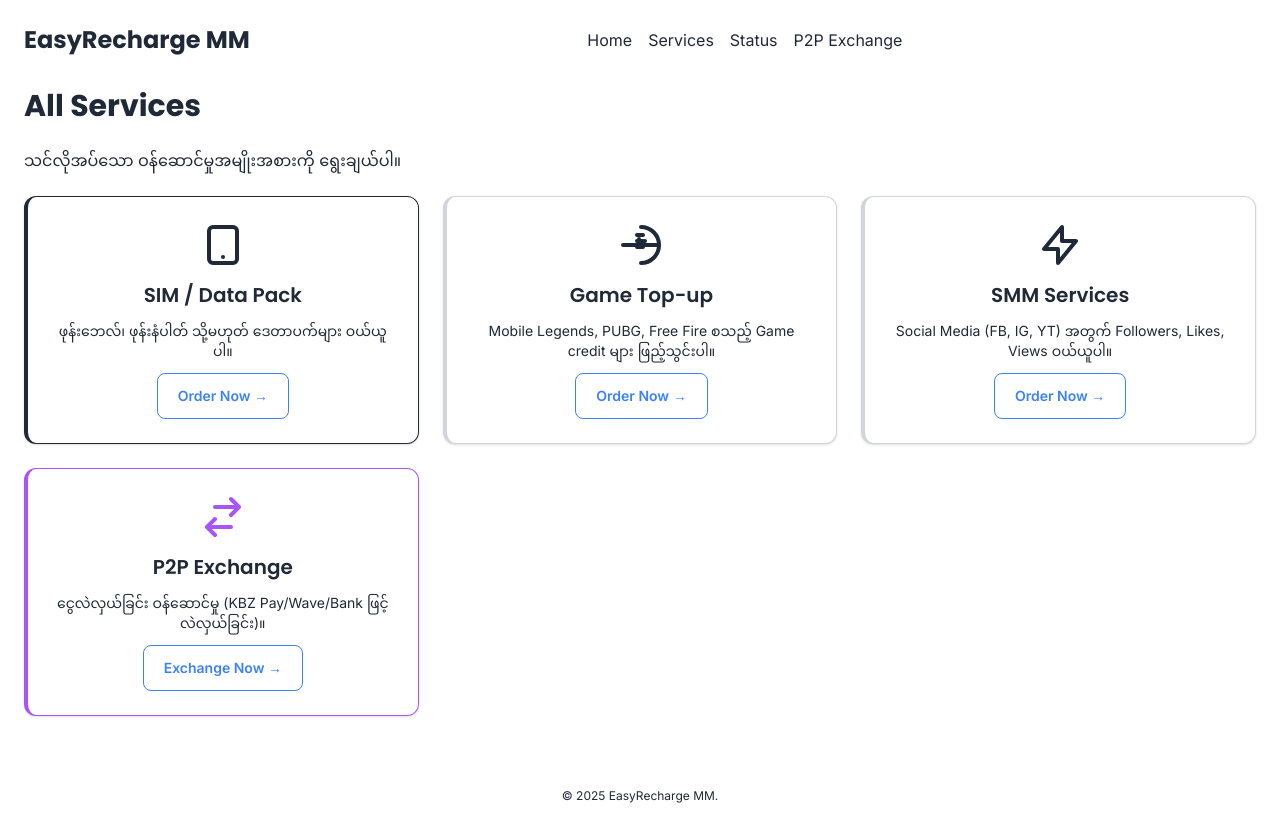
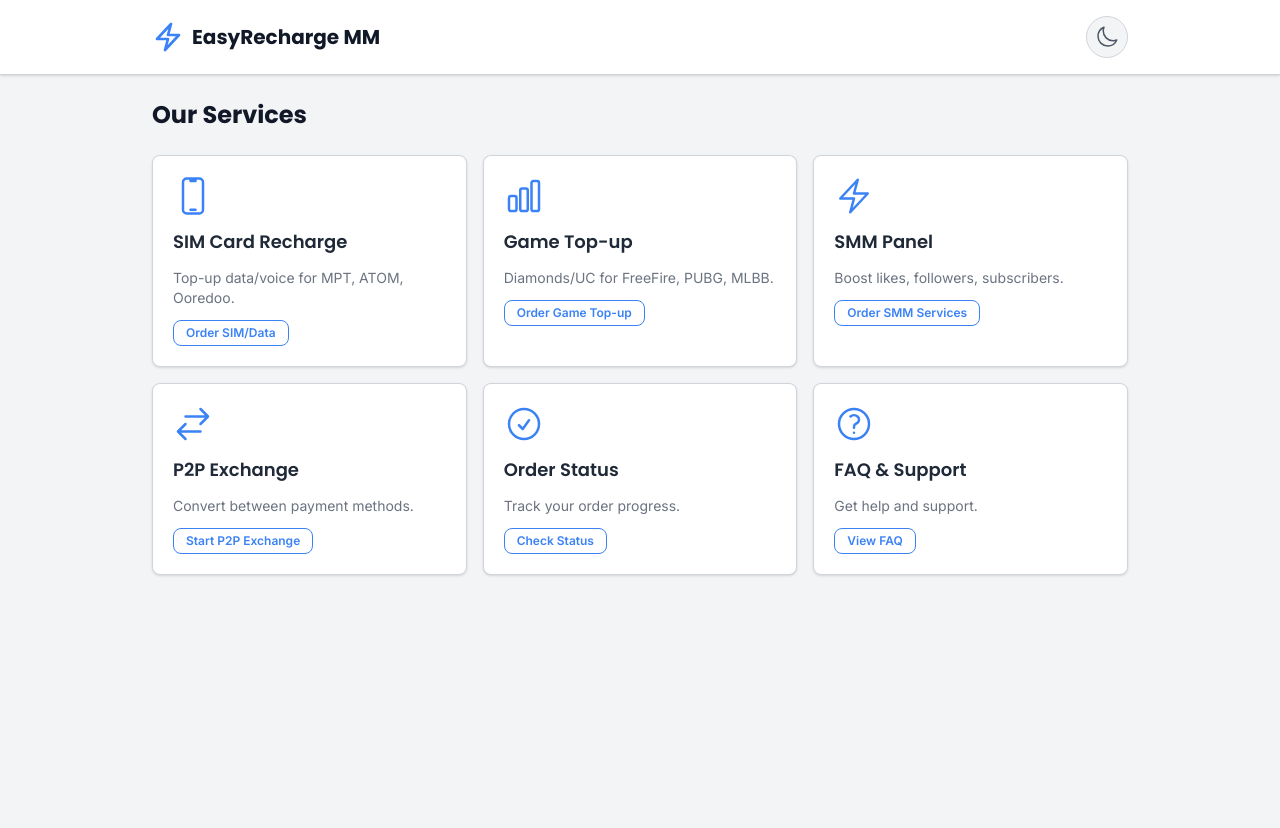
Before and after one commit to Baru2006/er_mm, a plain HTML site: page services.html in a window 1280 px wide. After the commit the page ends 800 px from the top, so only its background shows below. Drawn offline with nearby package versions, Linux system fonts and the light colour scheme.

Commit message:
Update services.html

```diff
--- a/services.html
+++ b/services.html
@@ -1,110 +1,125 @@
 <!DOCTYPE html>
-<html lang="my" data-theme="light">
+<html lang="my" class="scroll-smooth">
 <head>
-    <meta charset="UTF-8">
+  <meta charset="UTF-g">
   <meta name="viewport" content="width=device-width, initial-scale=1.0">
-    <title>EasyRecharge MM - Services</title>
-    <!-- Load Tailwind CSS CDN -->
+  <title>Services - EasyRecharge MM</title>
   <script src="https://cdn.tailwindcss.com"></script>
-    <!-- Load custom styles.css -->
   <link rel="stylesheet" href="style.css">
   <script>
     tailwind.config = {
       theme: {
         extend: {
+          fontFamily: {
+            sans: ['Inter', 'sans-serif'],
+            heading: ['Poppins', 'sans-serif'],
+          },
           colors: {
-                        'primary-color': 'var(--primary-color)',
-                        'bg-primary': 'var(--bg-primary)',
-                        'bg-secondary': 'var(--bg-secondary)',
-                        'text-primary': 'var(--text-primary)',
-                        'text-secondary': 'var(--text-secondary)',
-                        'border-color': 'var(--border-color)',
-                    },
-                    fontFamily: {
-                        heading: ['var(--font-heading)'],
-                        body: ['var(--font-body)'],
+            primary: 'var(--color-primary)',
           }
         }
       }
     }
   </script>
 </head>
-<body class="bg-bg-secondary font-body">
-    <div class="container mx-auto p-4 md:p-6 min-h-screen">
-        <!-- HEADER (Desktop Nav) -->
-        <header class="desktop-nav sticky top-0 bg-bg-primary z-40 hidden md:flex items-center justify-between">
-            <h1 class="text-2xl font-bold text-primary-color font-heading">EasyRecharge <span class="text-text-primary">MM</span></h1>
-            <nav class="flex space-x-4">
-                <a href="index.html" class="desktop-nav-link">Home</a>
-                <a href="services.html" class="desktop-nav-link active">Services</a>
-                <a href="status.html" class="desktop-nav-link">Status</a>
-                <a href="pay.html" class="desktop-nav-link">P2P Exchange</a>
+<body class="bg-gray-100 dark:bg-gray-900">
+
+  <div id="toast-container"></div>
+
+  <header class="top-header sticky top-0 z-40 bg-white dark:bg-gray-800 shadow">
+    <nav class="main-container flex items-center justify-between py-4">
+      <a href="index.html" class="flex items-center gap-2">
+        <svg xmlns="http://www.w3.org/2000/svg" fill="none" viewBox="0 0 24 24" stroke-width="2" stroke="currentColor" class="w-8 h-8 text-primary">
+          <path stroke-linecap="round" stroke-linejoin="round" d="M3.75 13.5l10.5-11.25L12 10.5h8.25L9.75 21.75 12 13.5H3.75z" />
+        </svg>
+        <span class="text-xl font-heading font-bold text-gray-900 dark:text-white">EasyRecharge MM</span>
+      </a>
+      <button id="theme-toggle" class="btn-icon p-2 rounded-full text-gray-600 dark:text-gray-300 hover:bg-gray-200 dark:hover:bg-gray-700" aria-label="Toggle theme">
+        <span id="theme-icon"></span>
+      </button>
     </nav>
-            <button id="theme-toggle" class="p-2 rounded-full text-text-primary hover:bg-bg-secondary transition-colors">
-                <svg data-theme-icon="light" class="h-6 w-6 hidden" fill="none" viewBox="0 0 24 24" stroke="currentColor" stroke-width="2"><path stroke-linecap="round" stroke-linejoin="round" d="M12 3v1m0 16v1m9-9h-1M4 12H3m15.364 6.364l-.707-.707M6.343 6.343l-.707-.707m12.728 0l-.707.707M6.343 17.657l-.707.707M16 12a4 4 0 11-8 0 4 4 0 018 0z" /></svg>
-                <svg data-theme-icon="dark" class="h-6 w-6 hidden" fill="none" viewBox="0 0 24 24" stroke="currentColor" stroke-width="2"><path stroke-linecap="round" stroke-linejoin="round" d="M20.354 15.354A9 9 0 018.646 3.646 9.003 9.003 0 0012 21a9.003 9.003 0 008.354-5.646z" /></svg>
-            </button>
   </header>
 
-        <main class="space-y-6 md:mt-4">
-            <h1 class="text-3xl font-bold text-text-primary font-heading pt-4">All Services</h1>
-            <p class="text-text-secondary">သင်လိုအပ်သော ဝန်ဆောင်မှုအမျိုးအစားကို ရွေးချယ်ပါ။</p>
+  <main class="main-container py-6">
+    <h1 class="text-2xl font-heading font-bold text-gray-900 dark:text-white mb-6">Our Services</h1>
+    <div class="grid grid-cols-2 md:grid-cols-3 gap-4">
 
-            <div class="grid grid-cols-1 md:grid-cols-2 lg:grid-cols-3 gap-6">
-
-                <!-- 1. SIM/DATA Recharge -->
-                <a href="order_sim.html" class="card-hover card p-6 flex flex-col items-center justify-center space-y-3 border-l-4 border-primary-color">
-                    <svg class="h-12 w-12 text-primary-color" fill="none" viewBox="0 0 24 24" stroke="currentColor" stroke-width="2"><path stroke-linecap="round" stroke-linejoin="round" d="M12 18h.01M7 21h10a2 2 0 002-2V5a2 2 0 00-2-2H7a2 2 0 00-2 2v14a2 2 0 002 2z" /></svg>
-                    <h2 class="text-xl font-semibold text-text-primary font-heading">SIM / Data Pack</h2>
-                    <p class="text-sm text-text-secondary text-center">ဖုန်းဘေလ်၊ ဖုန်းနံပါတ် သို့မဟုတ် ဒေတာပက်များ ဝယ်ယူပါ။</p>
-                    <span class="btn btn-secondary mt-3 text-sm">Order Now &rarr;</span>
+      <a href="order_sim.html" class="card bg-white dark:bg-gray-800 p-5 rounded-lg text-left hover:shadow-lg transition-all space-y-3">
+        <svg xmlns="http://www.w3.org/2000/svg" fill="none" viewBox="0 0 24 24" stroke-width="1.5" stroke="currentColor" class="w-10 h-10 text-primary">
+          <path stroke-linecap="round" stroke-linejoin="round" d="M10.5 1.5H8.25A2.25 2.25 0 006 3.75v16.5a2.25 2.25 0 002.25 2.25h7.5A2.25 2.25 0 0018 20.25V3.75a2.25 2.25 0 00-2.25-2.25H13.5m-3 0V3h3V1.5m-3 0h3m-3 18.75h3" />
+        </svg>
+        <h2 class="font-semibold text-lg text-gray-800 dark:text-white">SIM Card Recharge</h2>
+        <p class="text-sm text-gray-500 dark:text-gray-400">Top-up data/voice for MPT, ATOM, Ooredoo.</p>
+        <span class="btn btn-secondary btn-sm text-xs !py-1 !px-3">Order SIM/Data</span>
       </a>
 
-                <!-- 2. Game Top-up -->
-                <a href="order_game.html" class="card-hover card p-6 flex flex-col items-center justify-center space-y-3 border-l-4 border-status-success">
-                    <svg class="h-12 w-12 text-status-success" fill="none" viewBox="0 0 24 24" stroke="currentColor" stroke-width="2"><path stroke-linecap="round" stroke-linejoin="round" d="M14 10h.01M21 12a9 9 0 01-9 9m9-9a9 9 0 00-9-9m9 9H3m7-2h3m-3-3h3m-3 6h3m-2-4h.01" /></svg>
-                    <h2 class="text-xl font-semibold text-text-primary font-heading">Game Top-up</h2>
-                    <p class="text-sm text-text-secondary text-center">Mobile Legends, PUBG, Free Fire စသည့် Game credit များ ဖြည့်သွင်းပါ။</p>
-                    <span class="btn btn-secondary mt-3 text-sm">Order Now &rarr;</span>
+      <a href="order_game.html" class="card bg-white dark:bg-gray-800 p-5 rounded-lg text-left hover:shadow-lg transition-all space-y-3">
+        <svg xmlns="http://www.w3.org/2000/svg" fill="none" viewBox="0 0 24 24" stroke-width="1.5" stroke="currentColor" class="w-10 h-10 text-primary">
+          <path stroke-linecap="round" stroke-linejoin="round" d="M3 13.125C3 12.504 3.504 12 4.125 12h2.25c.621 0 1.125.504 1.125 1.125v6.75C7.5 20.496 6.996 21 6.375 21h-2.25A1.125 1.125 0 013 19.875v-6.75zM9.75 8.625c0-.621.504-1.125 1.125-1.125h2.25c.621 0 1.125.504 1.125 1.125v11.25c0 .621-.504 1.125-1.125 1.125h-2.25a1.125 1.125 0 01-1.125-1.125V8.625zM16.5 4.125c0-.621.504-1.125 1.125-1.125h2.25C20.496 3 21 3.504 21 4.125v15.75c0 .621-.504 1.125-1.125 1.125h-2.25a1.125 1.125 0 01-1.125-1.125V4.125z" />
+        </svg>
+        <h2 class="font-semibold text-lg text-gray-800 dark:text-white">Game Top-up</h2>
+        <p class="text-sm text-gray-500 dark:text-gray-400">Diamonds/UC for FreeFire, PUBG, MLBB.</p>
+        <span class="btn btn-secondary btn-sm text-xs !py-1 !px-3">Order Game Top-up</span>
       </a>
 
-                <!-- 3. SMM Services -->
-                <a href="order_smm.html" class="card-hover card p-6 flex flex-col items-center justify-center space-y-3 border-l-4 border-status-pending">
-                    <svg class="h-12 w-12 text-status-pending" fill="none" viewBox="0 0 24 24" stroke="currentColor" stroke-width="2"><path stroke-linecap="round" stroke-linejoin="round" d="M13 10V3L4 14h7v7l9-11h-7z" /></svg>
-                    <h2 class="text-xl font-semibold text-text-primary font-heading">SMM Services</h2>
-                    <p class="text-sm text-text-secondary text-center">Social Media (FB, IG, YT) အတွက် Followers, Likes, Views ဝယ်ယူပါ။</p>
-                    <span class="btn btn-secondary mt-3 text-sm">Order Now &rarr;</span>
+      <a href="order_smm.html" class="card bg-white dark:bg-gray-800 p-5 rounded-lg text-left hover:shadow-lg transition-all space-y-3">
+        <svg xmlns="http://www.w3.org/2000/svg" fill="none" viewBox="0 0 24 24" stroke-width="1.5" stroke="currentColor" class="w-10 h-10 text-primary">
+          <path stroke-linecap="round" stroke-linejoin="round" d="M3.75 13.5l10.5-11.25L12 10.5h8.25L9.75 21.75 12 13.5H3.75z" />
+        </svg>
+        <h2 class="font-semibold text-lg text-gray-800 dark:text-white">SMM Panel</h2>
+        <p class="text-sm text-gray-500 dark:text-gray-400">Boost likes, followers, subscribers.</p>
+        <span class="btn btn-secondary btn-sm text-xs !py-1 !px-3">Order SMM Services</span>
       </a>
 
-                <!-- 4. P2P Exchange -->
-                <a href="pay.html" class="card-hover card p-6 flex flex-col items-center justify-center space-y-3 border-l-4 border-purple-500">
-                    <svg class="h-12 w-12 text-purple-500" fill="none" viewBox="0 0 24 24" stroke="currentColor" stroke-width="2"><path stroke-linecap="round" stroke-linejoin="round" d="M8 7h12m0 0l-4-4m4 4l-4 4m0 6H4m0 0l4 4m-4-4l4-4" /></svg>
-                    <h2 class="text-xl font-semibold text-text-primary font-heading">P2P Exchange</h2>
-                    <p class="text-sm text-text-secondary text-center">ငွေလဲလှယ်ခြင်း ဝန်ဆောင်မှု (KBZ Pay/Wave/Bank ဖြင့် လဲလှယ်ခြင်း)။</p>
-                    <span class="btn btn-secondary mt-3 text-sm">Exchange Now &rarr;</span>
+      <a href="pay.html" class="card bg-white dark:bg-gray-800 p-5 rounded-lg text-left hover:shadow-lg transition-all space-y-3">
+        <svg xmlns="http://www.w3.org/2000/svg" fill="none" viewBox="0 0 24 24" stroke-width="1.5" stroke="currentColor" class="w-10 h-10 text-primary">
+          <path stroke-linecap="round" stroke-linejoin="round" d="M7.5 21 3 16.5m0 0L7.5 12M3 16.5h13.5m0-13.5L21 7.5m0 0L16.5 12M21 7.5H7.5" />
+        </svg>
+        <h2 class="font-semibold text-lg text-gray-800 dark:text-white">P2P Exchange</h2>
+        <p class="text-sm text-gray-500 dark:text-gray-400">Convert between payment methods.</p>
+        <span class="btn btn-secondary btn-sm text-xs !py-1 !px-3">Start P2P Exchange</span>
       </a>
+
+      <a href="status.html" class="card bg-white dark:bg-gray-800 p-5 rounded-lg text-left hover:shadow-lg transition-all space-y-3">
+        <svg xmlns="http://www.w3.org/2000/svg" fill="none" viewBox="0 0 24 24" stroke-width="1.5" stroke="currentColor" class="w-10 h-10 text-primary">
+          <path stroke-linecap="round" stroke-linejoin="round" d="M9 12.75L11.25 15 15 9.75M21 12a9 9 0 11-18 0 9 9 0 0118 0z" />
+        </svg>
+        <h2 class="font-semibold text-lg text-gray-800 dark:text-white">Order Status</h2>
+        <p class="text-sm text-gray-500 dark:text-gray-400">Track your order progress.</p>
+        <span class="btn btn-secondary btn-sm text-xs !py-1 !px-3">Check Status</span>
+      </a>
+
+      <a href="faq.html" class="card bg-white dark:bg-gray-800 p-5 rounded-lg text-left hover:shadow-lg transition-all space-y-3">
+        <svg xmlns="http://www.w3.org/2000/svg" fill="none" viewBox="0 0 24 24" stroke-width="1.5" stroke="currentColor" class="w-10 h-10 text-primary">
+          <path stroke-linecap="round" stroke-linejoin="round" d="M9.879 7.519c1.171-1.025 3.071-1.025 4.242 0 1.172 1.025 1.172 2.687 0 3.712-.203.179-.43.326-.67.442-.745.361-1.45.999-1.45 1.827v.75M21 12a9 9 0 11-18 0 9 9 0 0118 0zm-9 5.25h.008v.008H12v-.008z" />
+        </svg>
+        <h2 class="font-semibold text-lg text-gray-800 dark:text-white">FAQ & Support</h2>
+        <p class="text-sm text-gray-500 dark:text-gray-400">Get help and support.</p>
+        <span class="btn btn-secondary btn-sm text-xs !py-1 !px-3">View FAQ</span>
+      </a>
+
     </div>
-
   </main>
 
-        <!-- FOOTER & MOBILE NAV -->
-        <footer class="mt-8 text-center text-xs text-text-secondary pt-10 pb-4 md:pb-0"><p>&copy; 2025 EasyRecharge MM.</p></footer>
-    </div>
-    <nav class="mobile-nav md:hidden">
-        <a href="index.html" class="mobile-nav-item">
-            <svg class="h-6 w-6" fill="none" viewBox="0 0 24 24" stroke="currentColor" stroke-width="2"><path stroke-linecap="round" stroke-linejoin="round" d="M3 12l2-2m0 0l7-7 7 7M5 10v10a1 1 0 001 1h3m10-11l2 2m-2-2v10a1 1 0 01-1 1h-3m-6 0a1 1 0 001-1v-4a1 1 0 011-1h2a1 1 0 011 1v4a1 1 0 001 1m-6 0h6" /></svg><span>Home</span>
+  <nav class="bottom-nav md:hidden fixed bottom-0 left-0 right-0 bg-white dark:bg-gray-800 border-t border-gray-200 dark:border-gray-700 grid grid-cols-4">
+    <a href="index.html" class="flex flex-col items-center p-3 text-gray-600 dark:text-gray-300">
+      <svg xmlns="http://www.w3.org/2000/svg" fill="none" viewBox="0 0 24 24" stroke-width="1.5" stroke="currentColor" class="w-6 h-6"><path stroke-linecap="round" stroke-linejoin="round" d="M2.25 12l8.954-8.955c.44-.439 1.152-.439 1.591 0L21.75 12M4.5 9.75v10.125c0 .621.504 1.125 1.125 1.125H9.75v-4.875c0-.621.504-1.125 1.125-1.125h2.25c.621 0 1.125.504 1.125 1.125V21h4.125c.621 0 1.125-.504 1.125-1.125V9.75M8.25 21h8.25" /></svg>
+      <span class="text-xs font-medium">Home</span>
     </a>
-        <a href="services.html" class="mobile-nav-item active">
-            <svg class="h-6 w-6" fill="none" viewBox="0 0 24 24" stroke="currentColor" stroke-width="2"><path stroke-linecap="round" stroke-linejoin="round" d="M5 19a2 2 0 01-2-2V7a2 2 0 012-2h4l2 2h4a2 2 0 012 2v1M5 19h14a2 2 0 002-2v-5a2 2 0 00-2-2H9a2 2 0 00-2 2v5a2 2 0 01-2 2z" /></svg><span>Services</span>
+    <a href="services.html" class="flex flex-col items-center p-3 text-primary">
+      <svg xmlns="http://www.w3.org/2000/svg" fill="none" viewBox="0 0 24 24" stroke-width="1.5" stroke="currentColor" class="w-6 h-6"><path stroke-linecap="round" stroke-linejoin="round" d="M3.75 6A2.25 2.25 0 016 3.75h2.25A2.25 2.25 0 0110.5 6v2.25a2.25 2.25 0 01-2.25 2.25H6a2.25 2.25 0 01-2.25-2.25V6zM3.75 15.75A2.25 2.25 0 016 13.5h2.25a2.25 2.25 0 012.25 2.25V18a2.25 2.25 0 01-2.25 2.25H6a2.25 2.25 0 01-2.25-2.25v-2.25zM13.5 6a2.25 2.25 0 012.25-2.25H18A2.25 2.25 0 0120.25 6v2.25A2.25 2.25 0 0118 10.5h-2.25A2.25 2.25 0 0113.5 8.25V6zM13.5 15.75a2.25 2.25 0 012.25-2.25H18a2.25 2.25 0 012.25 2.25V18A2.25 2.25 0 0118 20.25h-2.25A2.25 2.25 0 0113.5 18v-2.25z" /></svg>
+      <span class="text-xs font-medium">Services</span>
     </a>
-        <a href="status.html" class="mobile-nav-item">
-            <svg class="h-6 w-6" fill="none" viewBox="0 0 24 24" stroke="currentColor" stroke-width="2"><path stroke-linecap="round" stroke-linejoin="round" d="M12 8v4l3 3m6-3a9 9 0 11-18 0 9 9 0 0118 0z" /></svg><span>Status</span>
+    <a href="status.html" class="flex flex-col items-center p-3 text-gray-600 dark:text-gray-300">
+      <svg xmlns="http://www.w3.org/2000/svg" fill="none" viewBox="0 0 24 24" stroke-width="1.5" stroke="currentColor" class="w-6 h-6"><path stroke-linecap="round" stroke-linejoin="round" d="M9 12.75L11.25 15 15 9.75M21 12a9 9 0 11-18 0 9 9 0 0118 0z" /></svg>
+      <span class="text-xs font-medium">Status</span>
     </a>
-        <a href="pay.html" class="mobile-nav-item">
-            <svg class="h-6 w-6" fill="none" viewBox="0 0 24 24" stroke="currentColor" stroke-width="2"><path stroke-linecap="round" stroke-linejoin="round" d="M8 7h12m0 0l-4-4m4 4l-4 4m0 6H4m0 0l4 4m-4-4l4-4" /></svg><span>P2P</span>
+    <a href="faq.html" class="flex flex-col items-center p-3 text-gray-600 dark:text-gray-300">
+      <svg xmlns="http://www.w3.org/2000/svg" fill="none" viewBox="0 0 24 24" stroke-width="1.5" stroke="currentColor" class="w-6 h-6"><path stroke-linecap="round" stroke-linejoin="round" d="M9.879 7.519c1.171-1.025 3.071-1.025 4.242 0 1.172 1.025 1.172 2.687 0 3.712-.203.179-.43.326-.67.442-.745.361-1.45.999-1.45 1.827v.75M21 12a9 9 0 11-18 0 9 9 0 0118 0zm-9 5.25h.008v.008H12v-.008z" /></svg>
+      <span class="text-xs font-medium">Support</span>
     </a>
   </nav>
-    <div id="toast-container"></div>
-    <script src="script.js"></script>
+
+  <script src="script.js" defer></script>
 </body>
 </html>
```
Lines whose indentation alone changed are shown as unchanged.
